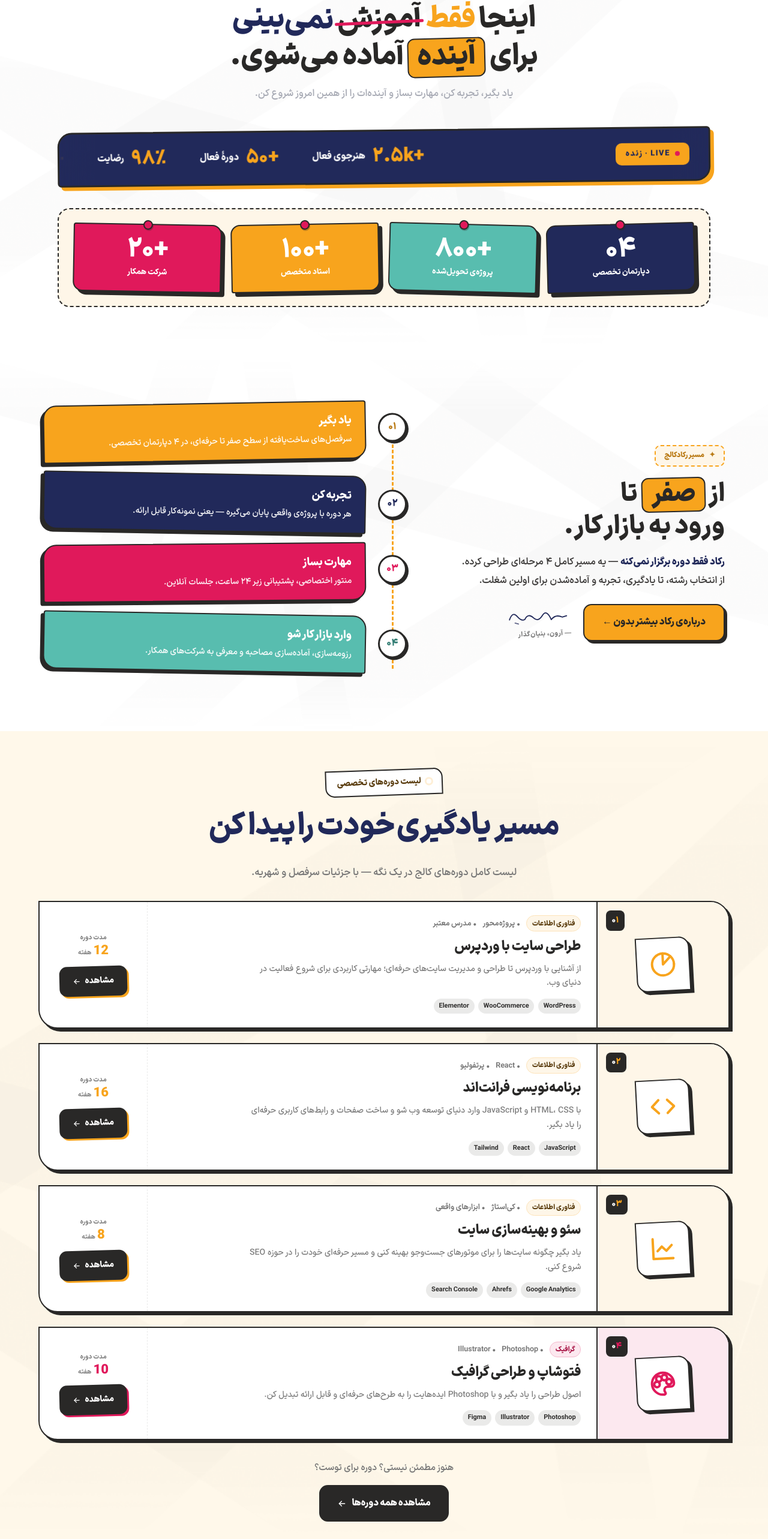
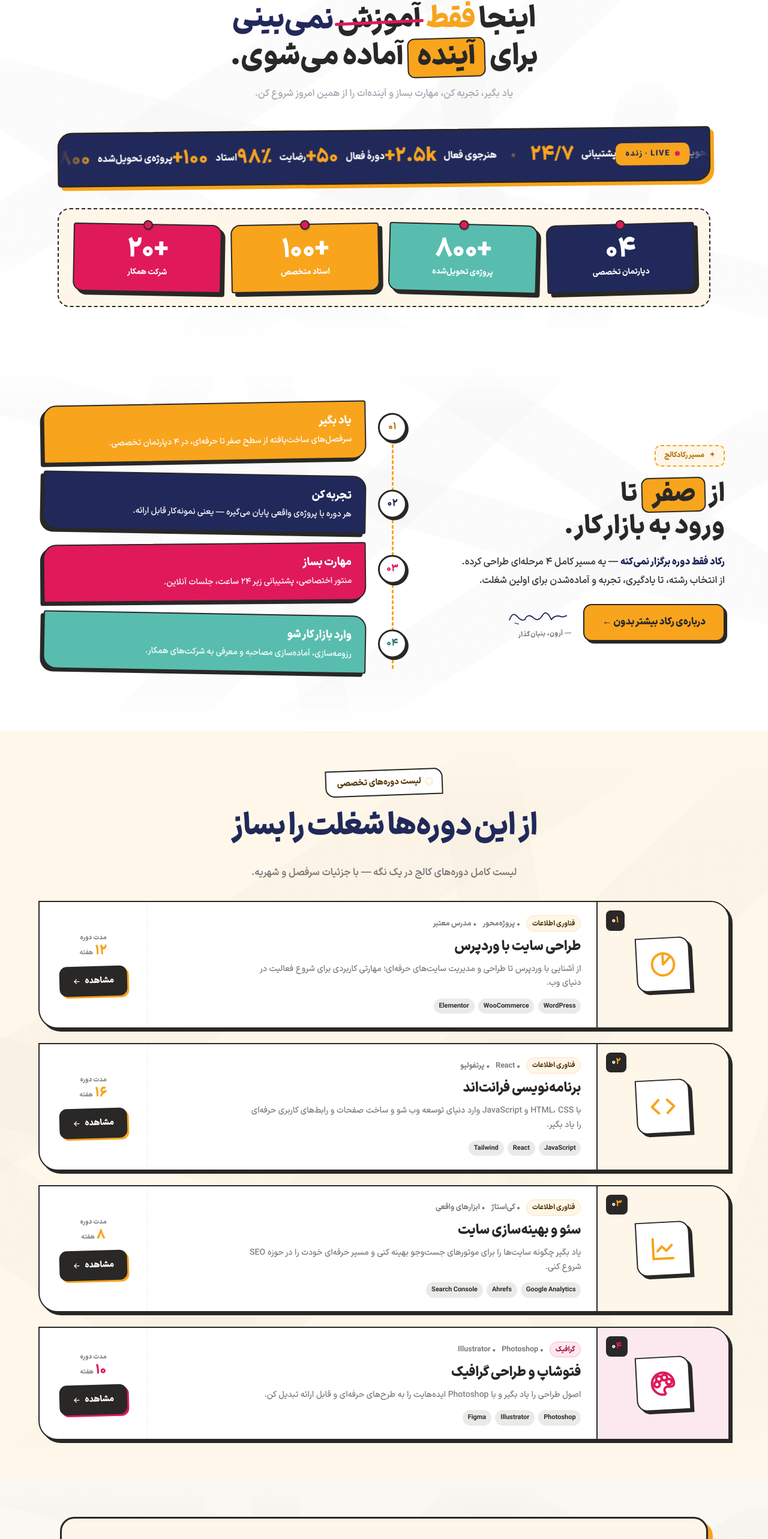
Before and after one commit to MohammadMehdiSadeghi/rokad-college, a React (Vite) app: page / in a window 1280 px wide. Shown: the part 1617-4183 px from the top of the page at 60% size. Built offline with nearby package versions, Linux system fonts and the light colour scheme; the HTML template or start-up script is replaced by a standard one; a web font is replaced by a local one.

Commit message:
Add Details

```diff
--- a/index.html
+++ b/index.html
@@ -4,7 +4,7 @@
     <meta charset="UTF-8" />
     <link rel="icon" type="image/svg+xml" href="/favicon.svg" />
     <meta name="viewport" content="width=device-width, initial-scale=1.0" />
-    <title>کالج رکاد | آینده از اینجا شروع می‌شود</title>
+    <title>کالج رکاد | آینده از اینجا شروع می‌شه</title>
     <meta
       name="description"
       content="کالج رکاد — یادگیری مهارت‌های کاربردی از پایه تا حرفه‌ای با پروژه‌های واقعی و همراهی اساتید و منتورها."
--- a/src/components/Footer/index.jsx
+++ b/src/components/Footer/index.jsx
@@ -70,45 +70,50 @@ function toFa(num) {
 
 /* ---------- Component ---------- */
 export default function Footer() {
-  const [email, setEmail] = useState("");
+  const [phone, setPhone] = useState("");
   const [submitted, setSubmitted] = useState(false);
   const year = getJalaliYear();
 
   const handleSubmit = (e) => {
     e.preventDefault();
-    if (!email.trim()) return;
+    if (!phone.trim()) return;
     setSubmitted(true);
-    setEmail("");
+    setPhone("");
   };
 
   return (
     <footer className="footer-v5" id="consult">
-      {/* ---------- Newsletter ---------- */}
+      {/* ---------- CTA ---------- */}
       <div className="f5-newsletter">
-        <div className="f5-eyebrow">نزدیک‌تر بمون</div>
+        <div className="f5-eyebrow">قدم اول برای آینده شغلیت</div>
         <h3>
           <span className="word">آینده</span>
           <span className="word hi">از اینجا</span>
           <span className="word">شروع می‌شه.</span>
         </h3>
         <p className="f5-desc">
-          عضو خبرنامهٔ رکاد‌کالج شو تا از دوره‌های جدید، تخفیف‌های ویژه و
-          رویدادهای هنرجویی زودتر از همه با خبر بشی.
+          شماره‌ات رو بذار تا کارشناسان رکاد رایگان باهات تماس بگیرن و بهترین
+          مسیر یادگیری رو با توجه به هدف شغلیت معرفی کنن.
         </p>
         <form className="f5-form" onSubmit={handleSubmit}>
           <input
-            type="email"
+            type="tel"
             required
-            placeholder="ایمیلت رو وارد کن..."
-            value={email}
-            onChange={(e) => setEmail(e.target.value)}
+            dir="ltr"
+            placeholder="۰۹۱۲۳۴۵۶۷۸۹"
+            value={phone}
+            onChange={(e) => setPhone(e.target.value)}
           />
-          <button type="submit">عضویت رایگان</button>
+          <button type="submit">درخواست مشاوره رایگان</button>
         </form>
+        <a href="#courses" className="f5-all-btn">
+          مشاهده همه دوره‌ها
+          <svg viewBox="0 0 24 24" fill="none" stroke="currentColor" strokeWidth="2.5" strokeLinecap="round" strokeLinejoin="round" width={15} height={15} aria-hidden="true"><path d="M15 6l-6 6 6 6" /></svg>
+        </a>
         {submitted ? (
-          <div className="f5-foot-note success">عضویتت ثبت شد! به‌زودی خبرهای رکاد‌کالج رو می‌فرستیم. 🎉</div>
+          <div className="f5-foot-note success">درخواستت ثبت شد! به‌زودی باهات تماس می‌گیریم. 🎉</div>
         ) : (
-          <div className="f5-foot-note">هیچ اسپمی نمی‌فرستیم. هر زمان بخوای می‌تونی لغو کنی.</div>
+          <div className="f5-foot-note">مشاوره کاملاً رایگانه — هیچ هزینه‌ای پرداخت نمی‌کنی.</div>
         )}
       </div>
 
--- a/src/data/content.js
+++ b/src/data/content.js
@@ -1,6 +1,6 @@
 export const hero = {
   preTitle: "کالج رکاد",
-  title: "آینده از اینجا شروع می‌شود!",
+  title: "آینده از اینجا شروع می‌شه!",
   subtitle: "مهارت یاد بگیر، پروژه بساز، وارد بازار کار شو.",
   text: "در کالج رکاد، یادگیری فقط به کلاس و تئوری محدود نمی‌شود. مهارت‌های کاربردی را از پایه یاد بگیر، با پروژه‌های واقعی تجربه کسب کن و با همراهی اساتید و منتورها، برای ورود به بازار کار آماده شو.",
   primaryCta: "مشاهده دوره‌ها",
--- a/src/index.css
+++ b/src/index.css
@@ -994,6 +994,27 @@ ul { list-style: none; }
   color: var(--navy);
   font-weight: 800;
 }
+.f5-all-btn {
+  display: inline-flex;
+  align-items: center;
+  gap: 8px;
+  margin-top: 18px;
+  background: var(--college);
+  color: var(--navy);
+  border: 2.5px solid var(--ink);
+  padding: 12px 22px;
+  border-radius: 14px 0 14px 0;
+  font-weight: 900;
+  font-size: 14px;
+  box-shadow: 4px 4px 0 var(--college-dark);
+  transition: transform 0.25s ease-out, box-shadow 0.25s ease-out;
+}
+.f5-all-btn:hover {
+  transform: translateY(-3px);
+  box-shadow: 6px 6px 0 var(--college-dark);
+  background: var(--college-dark);
+  color: var(--white);
+}
 
 /* ---------- Columns grid ---------- */
 .f5-grid {
@@ -2587,18 +2608,26 @@ a:focus-visible, button:focus-visible {
 }
 @keyframes p5-blink { 0%, 100% { opacity: 1; } 50% { opacity: .3; } }
 
-/* Track (scrolling) */
+/* Track — anchored LEFT, overflows RIGHT; moves LEFT → re-enters from RIGHT */
 .p5-track {
-  flex: 1; display: flex; align-items: center; gap: 56px;
-  white-space: nowrap;
+  position: absolute;
+  top: 0; bottom: 0; left: 0;
+  width: max-content;
+  display: flex; align-items: center;
   animation: p5-tick 30s linear infinite;
+}
+/* One identical copy of the whole item set — repeated 4× so the box is never empty */
+.p5-set {
+  display: flex; align-items: center;
+  flex-shrink: 0;
 }
 @keyframes p5-tick {
   from { transform: translateX(0); }
-  to { transform: translateX(-50%); }
+  to { transform: translateX(-25%); }
 }
 .p5-k {
   display: inline-flex; align-items: center; gap: 12px;
+  direction: ltr; /* عدد اول، برچسب دوم (بدون جابه‌جایی کلمات) */
   color: #fff; font-weight: 800; font-size: 16px; flex-shrink: 0;
 }
 .p5-n {
@@ -2609,6 +2638,7 @@ a:focus-visible, button:focus-visible {
   width: 6px; height: 6px;
   background: var(--amber, var(--college)); border-radius: 50%;
   flex-shrink: 0; opacity: .4;
+  margin-inline: 25px;
 }
 
 /* ---- Board ---- */
--- a/src/pages/Home/sections/CourseCta/index.jsx
+++ b/src/pages/Home/sections/CourseCta/index.jsx
@@ -56,7 +56,7 @@ export default function CourseCta() {
           <div className="cta5">
             {/* Main part */}
             <div className="cta5-main">
-              <span className="cta5-eyebrow">آینده از اینجا شروع می‌شود...</span>
+              <span className="cta5-eyebrow">آینده از اینجا شروع می‌شه...</span>
               <h3 className="cta5-title">
                 مسیر یادگیری <span className="hl">خودت</span>
                 <br />
@@ -94,11 +94,6 @@ export default function CourseCta() {
               <div className="code">ROKAD · COLLEGE</div>
             </div>
           </div>
-
-          {/* Bottom action row */}
-          <div className="cta5-actions">
-            <a href="#courses" className="btn">مشاهده همه دوره‌ها ←</a>
-          </div>
         </div>
       </div>
     </section>
--- a/src/pages/Home/sections/Courses/index.jsx
+++ b/src/pages/Home/sections/Courses/index.jsx
@@ -16,7 +16,7 @@ var courseIcons = [
   <svg key="gph" viewBox="0 0 24 24" fill="none" stroke="currentColor" strokeWidth="2.2" strokeLinecap="round" strokeLinejoin="round"><circle cx="13.5" cy="6.5" r="2.5"/><circle cx="17.5" cy="10.5" r="2.5"/><circle cx="8.5" cy="7.5" r="2.5"/><circle cx="6.5" cy="12.5" r="2.5"/><path d="M12 22a10 10 0 1 1 10-10c0 2-1.5 3-3 3h-3a3 3 0 0 0-3 3c0 1.5 1 2 1 3a2 2 0 0 1-2 1z"/></svg>,
 ];
 
-var durations = ["12 هفته", "16 هفته", "8 هفته", "10 هفته", "12 هفته", "4 ماه", "6 ماه"];
+var durations = ["۱۲ هفته", "۱۶ هفته", "۸ هفته", "۱۰ هفته", "۱۲ هفته", "۴ ماه", "۶ ماه"];
 var courseFeatures = [
   ["پروژه‌محور", "مدرس معتبر"], ["React", "پرتفولیو"],
   ["کی‌استاژ", "ابزارهای واقعی"],
@@ -81,16 +81,12 @@ export default function Courses() {
             <span className="dot" />
             {"لیست دوره‌های تخصصی"}
           </span>
-          <RotatedHeading words={"مسیر یادگیری خودت را پیدا کن"} className="t-section" color="var(--navy)" />
+          <RotatedHeading words={"از این دوره‌ها شغلت را بساز"} className="t-section" color="var(--navy)" />
           <p style={{ fontSize: 16.5, lineHeight: 1.75, fontWeight: 600, color: "var(--ink-subtle)", maxWidth: 560, margin: "1rem auto 0" }}>{"لیست کامل دوره‌های کالج در یک نگه — با جزئیات سرفصل و شهریه."}</p>
         </div>
         <div className="v2-list">
           {displayCourses.map(function(c, i) { return <CourseCard key={c.title} course={c} index={i} />; })}
         </div>
-        <div className="cta-footer" style={{ marginTop: 35, textAlign: "center" }}>
-          <p style={{ fontSize: 15, fontWeight: 600, color: "var(--ink-subtle)", margin: "0 0 1rem" }}>{"هنوز مطمئن نیستی؟ دوره برای توست؟"}</p>
-          <a href="#courses" className="btn-all">{"مشاهده همه دوره‌ها"} <ArrowIcon width={16} height={16} /></a>
-        </div>
       </div>
     </section>
   );
--- a/src/pages/Home/sections/StatsTicker/index.jsx
+++ b/src/pages/Home/sections/StatsTicker/index.jsx
@@ -54,26 +54,17 @@ export default function StatsTicker() {
             LIVE · زنده
           </span>
           <div className="p5-track">
-            {/* First set */}
+            {/* 4 identical copies — guaranteed to fill the box at every instant */}
+            {[0, 1, 2, 3].map((copy) => (
+              <div className="p5-set" key={copy} aria-hidden={copy !== 0}>
                 {tickerItems.map((item, i) => (
-              <span key={`a-${i}`}>
-                <span className="p5-k">
+                  <span className="p5-k" key={`${copy}-${i}`}>
                     <span className="p5-n">{item.num}</span>
                     <span style={{ color: "#fff" }}>{item.label}</span>
                   </span>
-                {i < tickerItems.length - 1 && <span className="p5-sep" />}
-              </span>
                 ))}
                 <span className="p5-sep" />
-            {/* Duplicate for seamless loop */}
-            {tickerItems.map((item, i) => (
-              <span key={`b-${i}`}>
-                <span className="p5-k">
-                  <span className="p5-n">{item.num}</span>
-                  <span style={{ color: "#fff" }}>{item.label}</span>
-                </span>
-                {i < tickerItems.length - 1 && <span className="p5-sep" />}
-              </span>
+              </div>
             ))}
           </div>
         </div>
```
Lines whose indentation alone changed are shown as unchanged.
